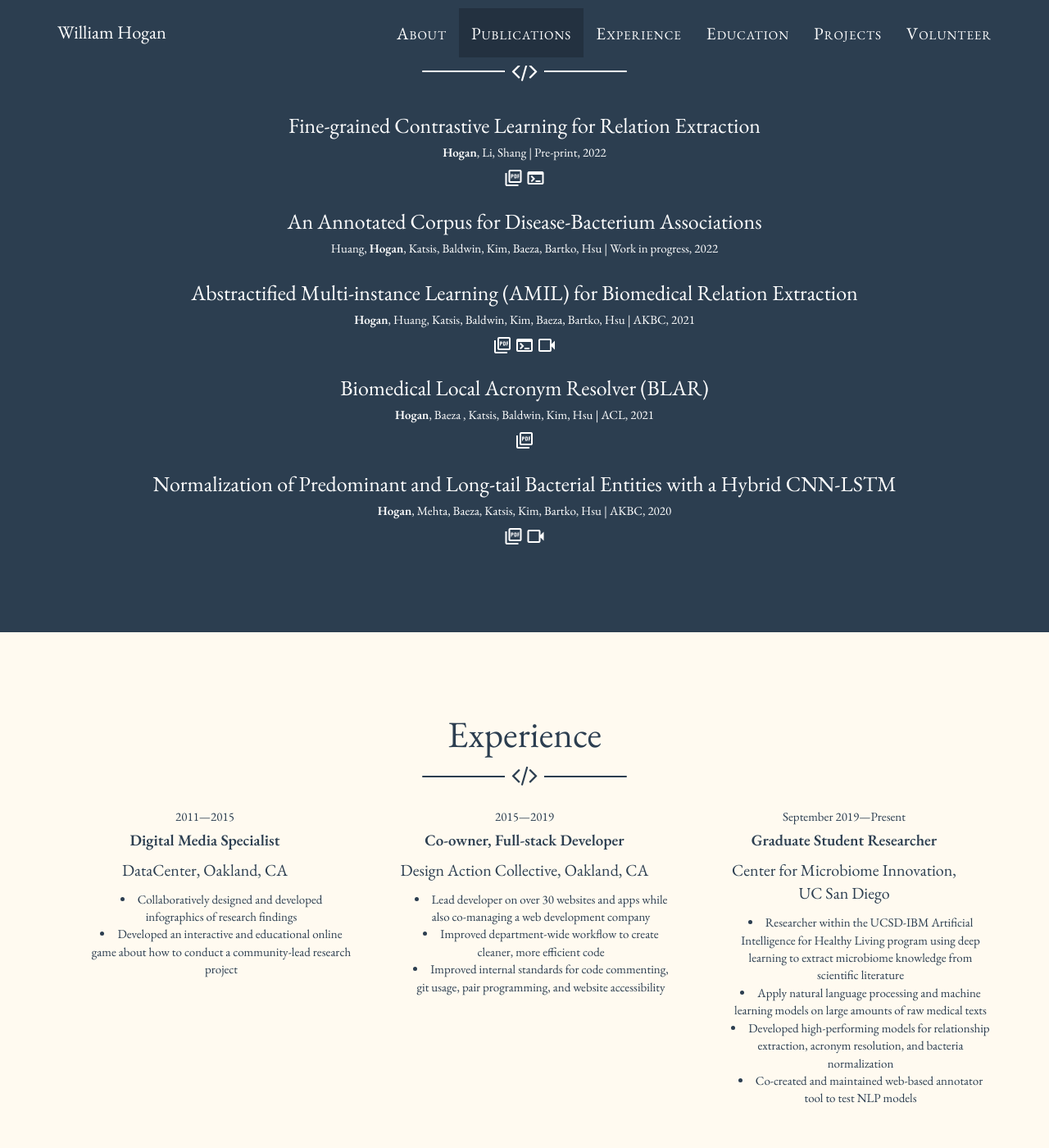
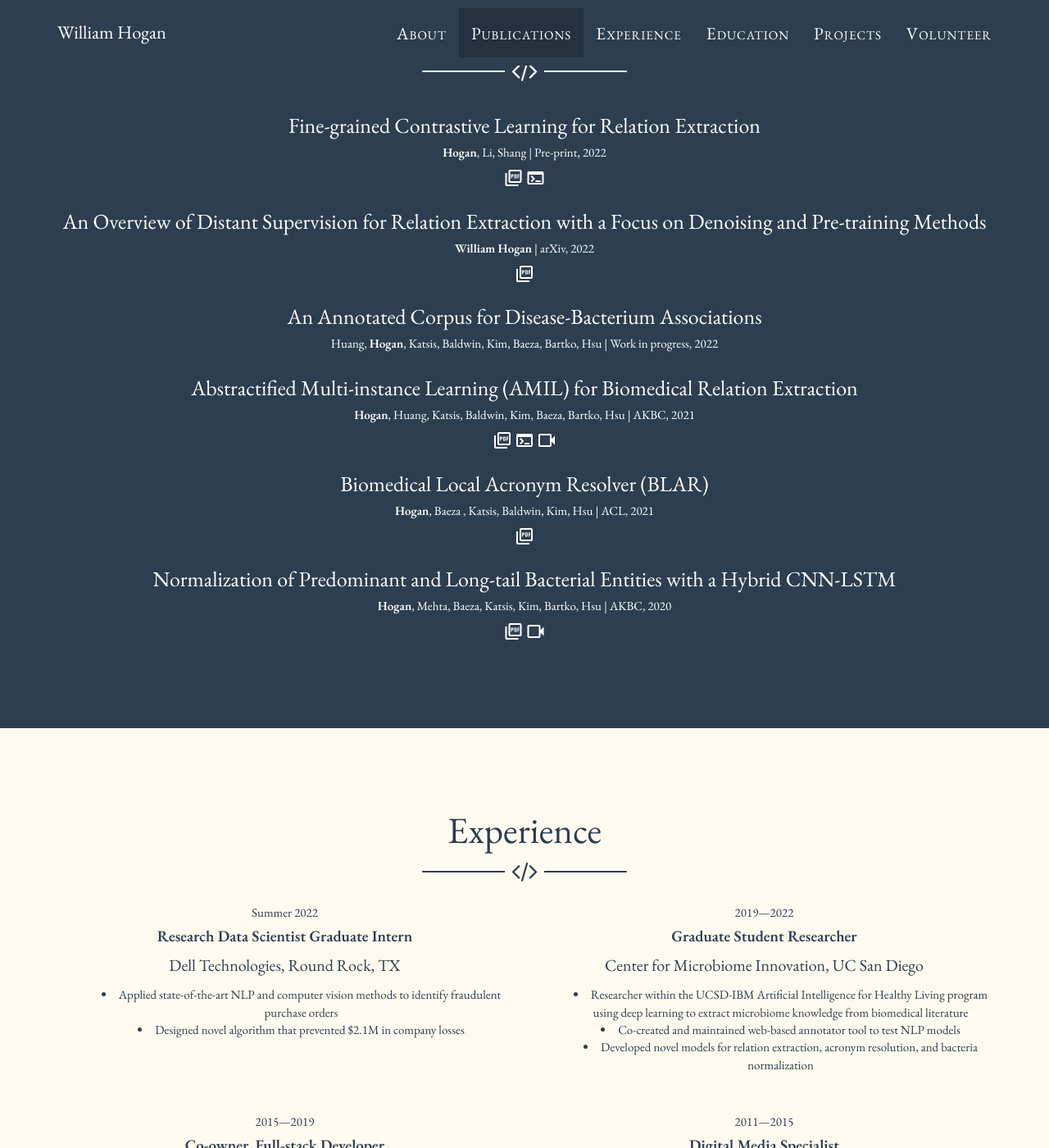
Before and after one commit to wphogan/wphogan.github.io, a Jekyll site: the page built from _posts/2022-06-01-project.markdown, in a window 1280 px wide and 1400 px high, scrolled down 1329 px. Shown: the whole window at 82% size. Built offline with Jekyll 4.4.1, drawn with Linux system fonts in a browser that asks for light colours; some web fonts are replaced; some of the changed text lies outside the part shown.

Commit message:
update 160922

```diff
--- a/_includes/css/main.css
+++ b/_includes/css/main.css
@@ -117,7 +117,9 @@ h4 {
     box-shadow: 0px .5rem 1rem rgba(0,0,0,.5);
     transition: all 0.5s cubic-bezier(.55,0,.1,1);;
 }
-
+.mb-3 {
+    margin-bottom: 3rem;
+}
 .flex-center {
     justify-content: center !important;
 }
--- a/_includes/education.html
+++ b/_includes/education.html
@@ -28,7 +28,7 @@
 
             <div class="col-lg-4 tight-text-box">
                 <img src="/img/uc_logo.svg" alt="University of California Seal">
-                <h5>2024 (expected)</h5>
+                <h5>June 2024 (expected)</h5>
                 <h4>Doctor of Philosophy in Computer Science</h4>
                 <p>University of California, San Diego</p>
                 <p>GPA: 4.0, specialization in NLP and weakly supervised methods</p>
--- a/_includes/experience.html
+++ b/_includes/experience.html
@@ -8,20 +8,31 @@
             </div>
         </div>
         <div class="row center-bullets">
-            <div class="col-lg-4">
-                <h5 class="date">2011&mdash;2015</h5>
-                <h4>Digital Media Specialist</h4>
-                <p>DataCenter, Oakland, CA</p>
+
+            <div class="col-lg-6 mb-3">
+                <h5 class="date">Summer 2022</h5>
+                <h4>Research Data Scientist Graduate Intern</h4>
+                <p>Dell Technologies, Round Rock, TX</p>
                 <ul>
-                    <li>Collaboratively designed and developed infographics of research findings</li>
-                    <li>Developed an interactive and educational online game about how to conduct a community-lead
-                        research
-                        project
-                    </li>
+                    <li>Applied state-of-the-art NLP and computer vision methods to identify fraudulent purchase orders</li>
+                    <li>Designed novel algorithm that prevented $2.1M in company losses</li>
                 </ul>
             </div>
 
-            <div class="col-lg-4">
+            <div class="col-lg-6 mb-3">
+                <h5 class="date">2019&mdash;2022</h5>
+                <h4>Graduate Student Researcher</h4>
+                <p>Center for Microbiome Innovation, UC San Diego</p>
+                <ul>
+                    <li>Researcher within the UCSD-IBM Artificial Intelligence for Healthy Living program using deep
+                        learning to extract microbiome knowledge from biomedical literature</li>
+                        <!--<li>Apply NLP and machine learning models on large amounts of raw medical texts</li>-->
+                    <li>Co-created and maintained web-based annotator tool to test NLP models</li>
+                    <li>Developed novel models for relation extraction, acronym resolution, and bacteria normalization</li>
+                </ul>
+            </div>
+
+            <div class="col-lg-6">
                 <h5 class="date">2015&mdash;2019</h5>
                 <h4>Co-owner, Full-stack Developer</h4>
                 <p>Design Action Collective, Oakland, CA</p>
@@ -35,25 +46,18 @@
                 </ul>
             </div>
 
-            <div class="col-lg-4">
-                <h5 class="date">September 2019&mdash;Present</h5>
-                <h4>Graduate Student Researcher</h4>
-                <p>Center for Microbiome Innovation,<br>UC San Diego</p>
+            <div class="col-lg-6">
+                <h5 class="date">2011&mdash;2015</h5>
+                <h4>Digital Media Specialist</h4>
+                <p>DataCenter, Oakland, CA</p>
                 <ul>
-                    <li>Researcher within the UCSD-IBM Artificial Intelligence for Healthy Living program using deep
-                        learning
-                        to extract microbiome knowledge from scientific literature
+                    <li>Collaboratively designed and developed infographics of research findings</li>
+                    <li>Developed an interactive and educational online game about how to conduct a community-lead
+                        research
+                        project
                     </li>
-                    <li>Apply natural language processing and machine learning models on large amounts of raw medical
-                        texts
-                    </li>
-                    <li>Developed high-performing models for relationship extraction, acronym resolution, and bacteria
-                        normalization
-                    </li>
-                    <li>Co-created and maintained web-based annotator tool to test NLP models</li>
                 </ul>
             </div>
-
 
         </div>
     </div>
```
Also changed, not shown: _posts/2022-05-01-project.markdown (added, +8 -0 lines), README.md, _posts/2020-06-01-project.markdown (renamed from _posts/2014-07-14-project-5.markdown), _posts/2021-03-01-project.markdown (renamed from _posts/2014-07-15-project-4.markdown), _posts/2021-07-01-project.markdown (renamed from _posts/2014-07-16-project-3.markdown), _posts/2022-04-01-project.markdown (renamed from _posts/2014-07-17-project-2.markdown), _posts/2022-06-01-project.markdown (renamed from _posts/2014-07-18-project-1.markdown), 1 other file.
